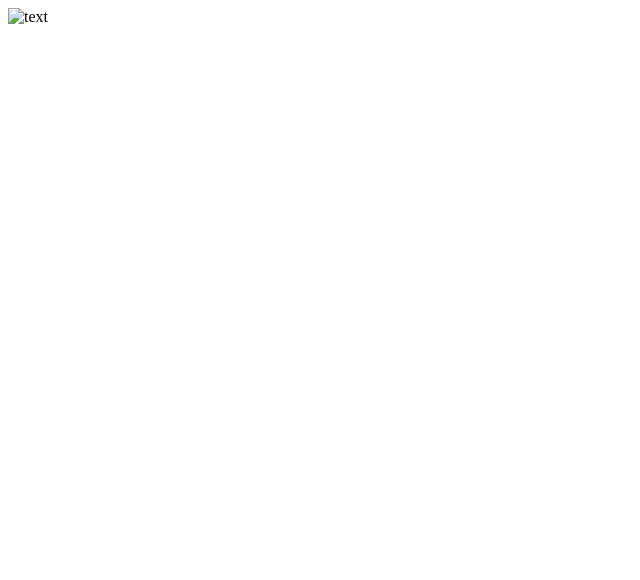
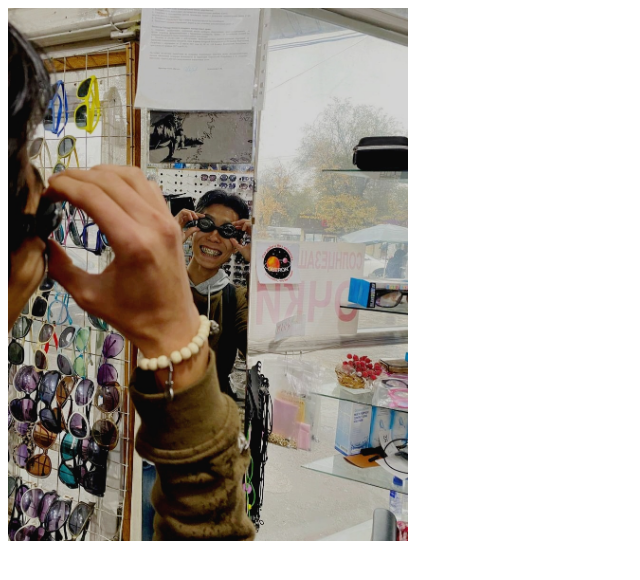
Before and after one commit to Stenken1/stenken, a plain HTML site: page index.html in a window 1280 px wide. Shown: the whole page, without its empty margins (0-640 px from the left). Drawn offline with Linux system fonts and the light colour scheme; files that its build step writes are made by us from their sources; files whose address does not match are found by name.

Commit message:
Update index.html

```diff
--- a/index.html
+++ b/index.html
@@ -7,7 +7,7 @@
 	<title>asd</title>
 </head>
 <body>
-	<img id="img1" src="images/IMG_20231108_181900.jpg" alt="text">
+	<img id="img1" src="IMG_20231108_181900.jpg" alt="text">
 	<script type="text/javascript" src="js/lol1.js"></script>
 
 </body>
```
